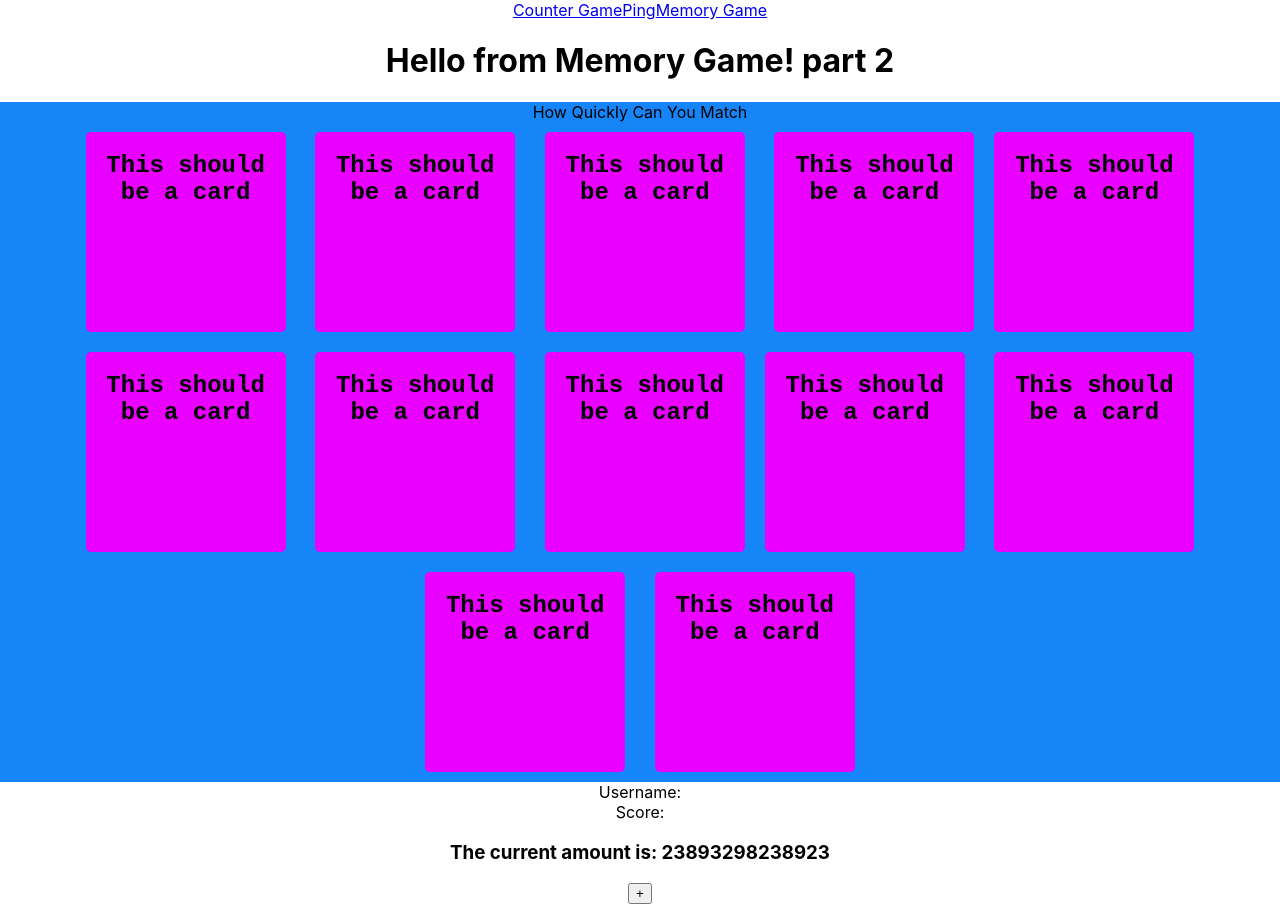
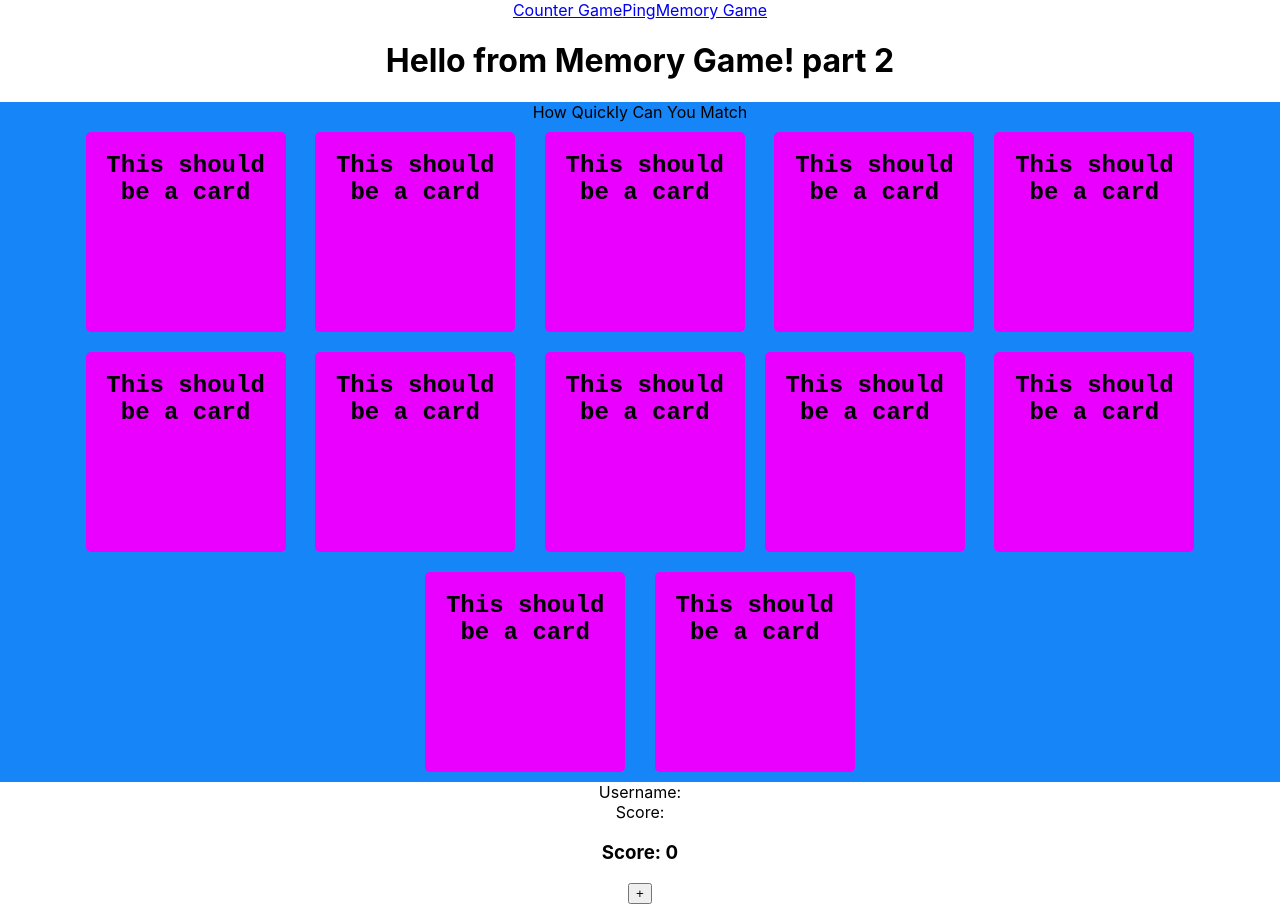
Before and after one commit to DigitalCraftsStudents/dev-arcade, a React (Create React App) app in the folder client/: page /memory in a window 1280 px wide. Built offline with nearby package versions, Linux system fonts and the light colour scheme.

Commit message:
changed current count to score

```diff
--- a/client/src/games/memory/components/Output.js
+++ b/client/src/games/memory/components/Output.js
@@ -1,11 +1,9 @@
-import React from 'react';
+import React from "react";
 
-const Output = props => (
-    <div>
-        <h3>
-            The current amount is: {props.amount}
-        </h3>
-    </div>
+const Output = (props) => (
+  <div>
+    <h3>Score: {props.amount}</h3>
+  </div>
 );
 
 export default Output;
--- a/client/src/games/memory/store.js
+++ b/client/src/games/memory/store.js
@@ -1,8 +1,8 @@
-import { createStore } from 'redux';
-import { counter } from './reducers';
+import { createStore } from "redux";
+import { counter } from "./reducers";
 // Default state
 const defaultState = {
-	count: 23893298238923
+  count: 0,
 };
 
 export const store = createStore(counter, defaultState);
```
